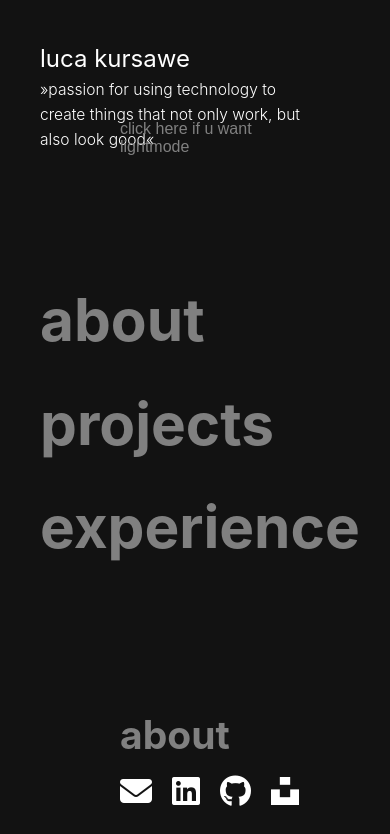
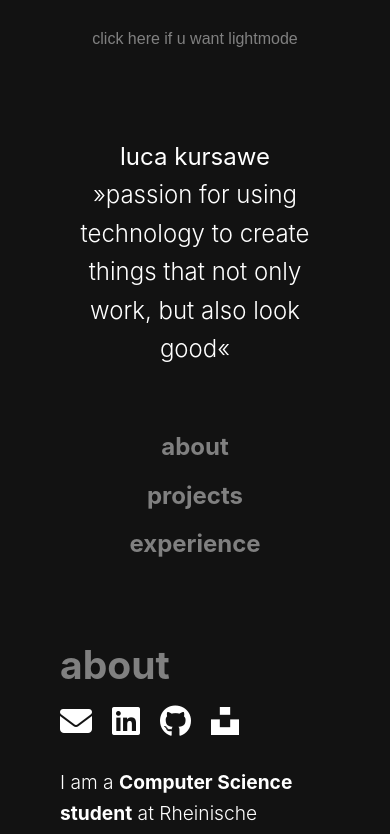
Before and after one commit to lucakursawe/portfolio, a plain HTML site: page index.html in a window 390 px wide. Shown: the top 834 px of the page. Drawn offline with Linux system fonts and the light colour scheme.

Commit message:
fixed mobile

```diff
--- a/style.css
+++ b/style.css
@@ -136,12 +136,9 @@ nav a:hover {
     font-size: 1rem;
     text-transform: lowercase;
     font-weight: light;
-    text-transform: left;
-    text-align: left;
     cursor: pointer;
     transition: color 0.3s ease, opacity 0.3s ease;
-        padding: var(--spacing-lg);
-
+    padding: var(--spacing-sm);
 }
 
 #theme-toggle:hover {
@@ -169,40 +166,57 @@ nav a:hover {
 
 /* RESPONSIVE */
 @media (max-width: 768px) {
+    :root {
+        --spacing-lg: 40px; /* Smaller spacing for mobile */
+    }
+
     .hero-wrapper {
         flex-direction: column;
-        align-items: flex-start;
+        align-items: center;
         height: auto;
         padding: var(--spacing-md);
     }
 
     .hero {
         width: 100%;
+        align-items: center;
+        text-align: center;
+        margin-bottom: var(--spacing-md);
+    }
+
+    .hero h1 {
+        margin-top: var(--spacing-lg); /* Add spacing above the heading */
+    }
+
+    .hero p {
+        font-size: 1.5rem; /* Fixed font size */
+        max-width: 90%;
     }
 
     nav {
         width: 100%;
-        align-items: flex-start;
-        margin-top: var(--spacing-lg);
-    }
-
-    .hero p {
-        font-size: 3vw;
-        max-width: 70%;
+        align-items: center;
+        text-align: center;
+        margin-top: var(--spacing-md);
     }
 
     nav a {
-        font-size: 12vw;
-    }
-}
-
-@media (max-width: 480px) {
-    .hero p {
-        font-size: 4vw;
-        max-width: 90%;
+        font-size: 1.5rem; /* Fixed font size */
+        margin-bottom: var(--spacing-sm);
     }
 
-    nav a {
-        font-size: 15vw;
+    p, ul {
+        max-width: 100%; /* Allow text to fill the container */
     }
+
+    #theme-toggle {
+        position: relative; /* Switch to relative positioning */
+        top: auto;
+        left: auto;
+        margin-bottom: var(--spacing-md); /* Add spacing below the toggle */
+        text-align: center; /* Center the toggle text */
+        width: 100%; /* Make it full width */
+    }
+
+
 }
```
